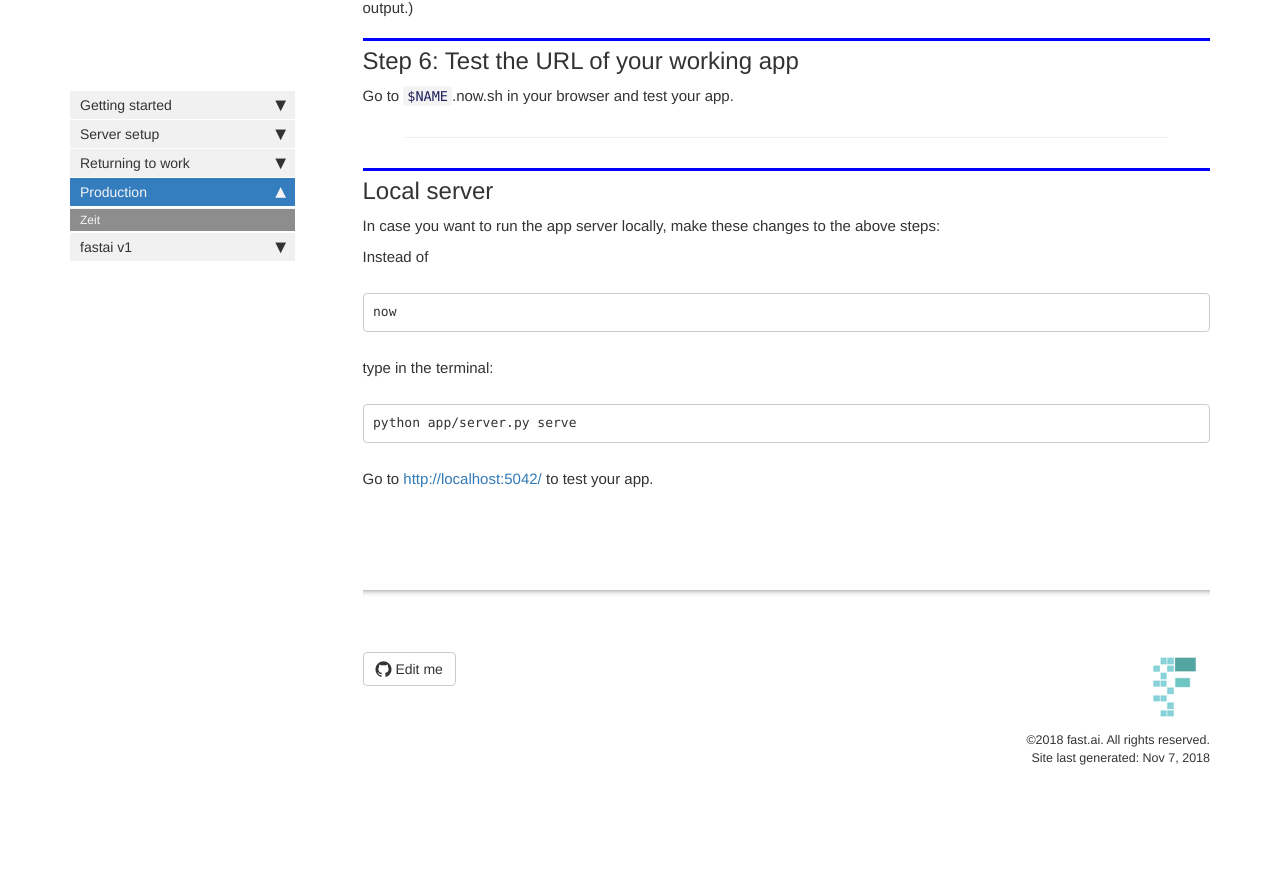
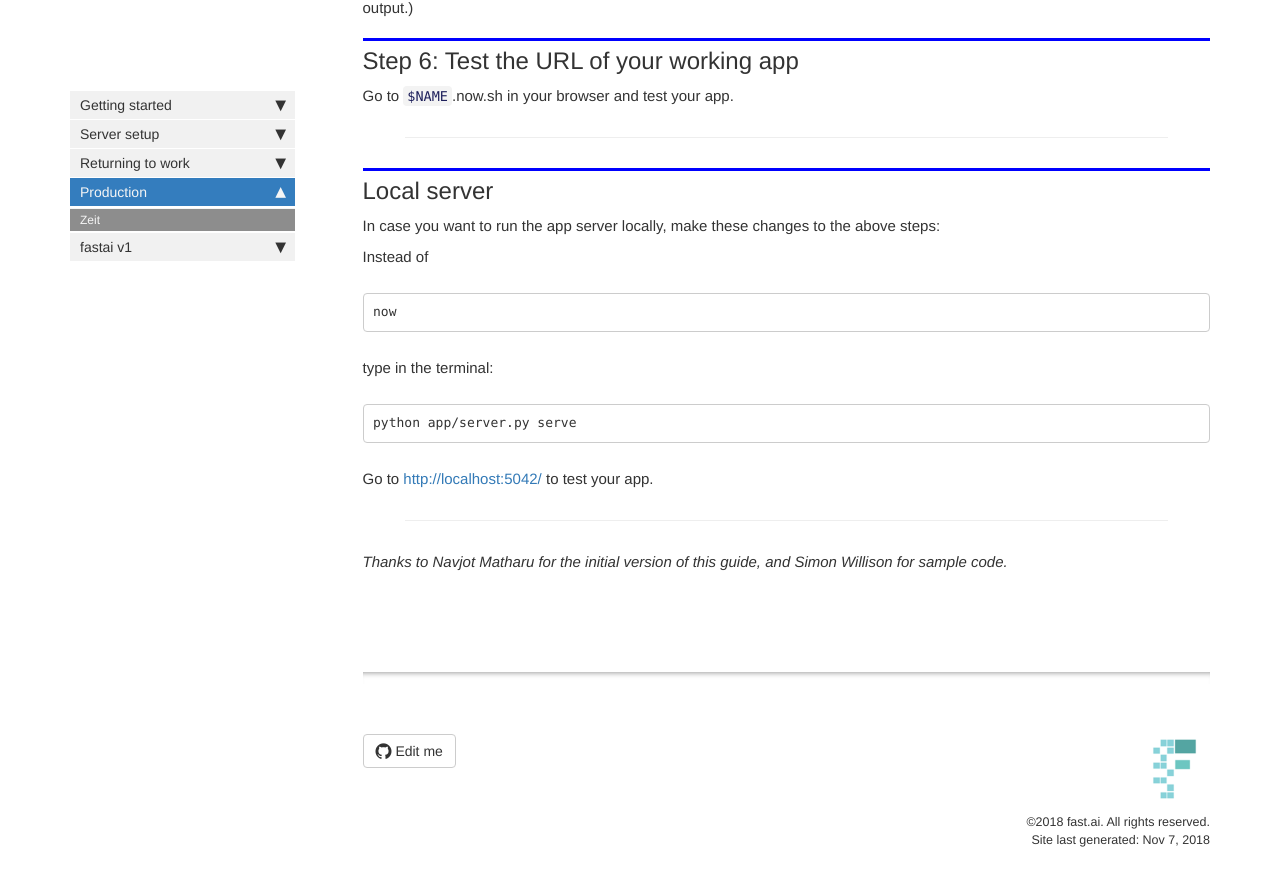
Before and after one commit to tamersalama/course-v3, a Jekyll site: the page built from docs/deployment_zeit.md, in a window 1280 px wide and 900 px high, scrolled down 2109 px. Shown: the top 886 px of the window. Built offline with Jekyll 4.4.1, drawn with Linux system fonts in a browser that asks for light colours; nearby versions of some CDN libraries; comment, search, counter and statistics services are not loaded; before the commit the page ends 2926 px from its top, so only the background shows below that.

Commit message:
Update deployment_zeit.md

````diff
--- a/docs/deployment_zeit.md
+++ b/docs/deployment_zeit.md
@@ -78,3 +78,7 @@ python app/server.py serve
 ```
 
 Go to [http://localhost:5042/](http://localhost:5042/) to test your app.
+
+---
+
+*Thanks to Navjot Matharu for the initial version of this guide, and Simon Willison for sample code.*
````
